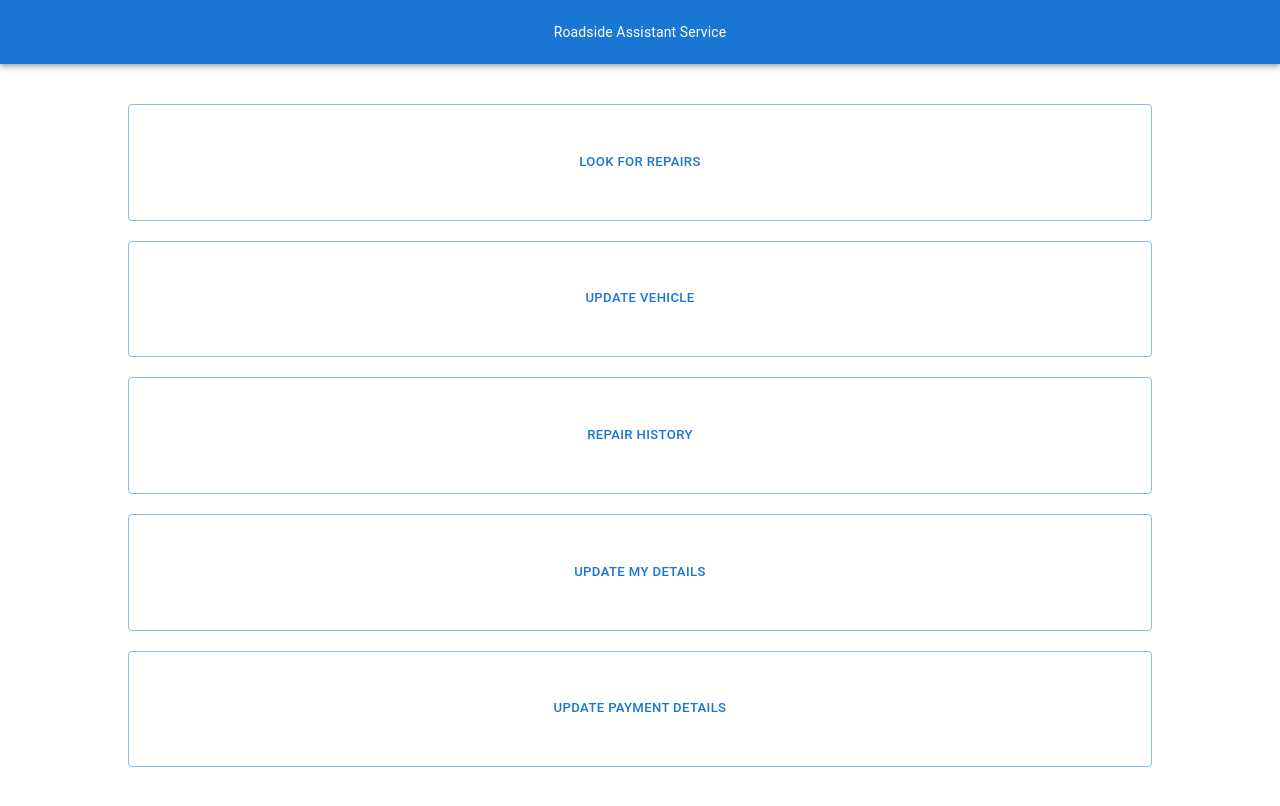
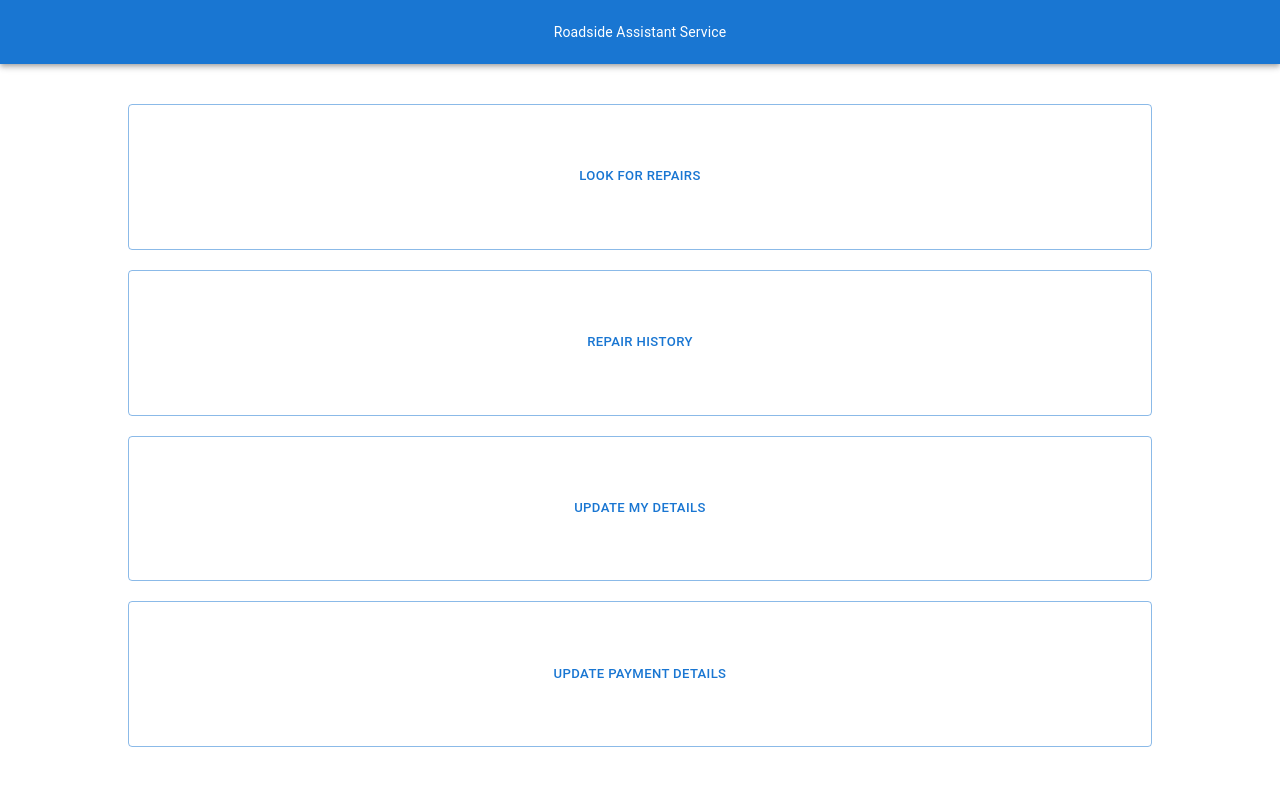
Before and after one commit to ZHIFA-CHIU/CSIT314-Project, a React (Create React App) app in the folder FrontEnd/: page /TechnicianDashboard in a window 1280 px wide. Shown: the top 806 px of the page. Built offline with nearby package versions, Linux system fonts and the light colour scheme.

Commit message:
Updated TechnicianDashboard to remove Update vehicle button

```diff
--- a/FrontEnd/src/components/TechnicianDashboardContent/index.jsx
+++ b/FrontEnd/src/components/TechnicianDashboardContent/index.jsx
@@ -8,10 +8,6 @@ const TechnicianDashboard = () => {
     const navigate = useNavigate();
 
     const navLookForRepair = (e) => {
-        //navigate('/');
-    }
-
-    const navUpdateVehicle = (e) => {
         //navigate('/');
     }
 
@@ -29,15 +25,13 @@ const TechnicianDashboard = () => {
 
     return (
         <div id='container'>
-            <Button variant="outlined" size='large' style={{ height: "16.2%"}} onClick={navLookForRepair}>Look for Repairs</Button><br />
+            <Button variant="outlined" size='large' style={{ height: "20.25%"}} onClick={navLookForRepair}>Look for Repairs</Button><br />
 
-            <Button variant="outlined" size='large' style={{ height: "16.2%"}} onClick={navUpdateVehicle}>Update Vehicle</Button><br />
+            <Button variant="outlined" size="large" style={{ height: "20.25%"}} onClick={navRepairHistory}>Repair History</Button><br />
 
-            <Button variant="outlined" size="large" style={{ height: "16.2%"}} onClick={navRepairHistory}>Repair History</Button><br />
+            <Button variant="outlined" size='large' style={{ height: "20.25%"}} onClick={navUpdateDetails}>Update My Details</Button><br />
 
-            <Button variant="outlined" size='large' style={{ height: "16.2%"}} onClick={navUpdateDetails}>Update My Details</Button><br />
-
-            <Button variant="outlined" size='large' style={{ height: "16.2%"}} onClick={navUpdatePayDetails}>Update Payment Details</Button><br />
+            <Button variant="outlined" size='large' style={{ height: "20.25%"}} onClick={navUpdatePayDetails}>Update Payment Details</Button><br />
         </div>
     );
 }
```
